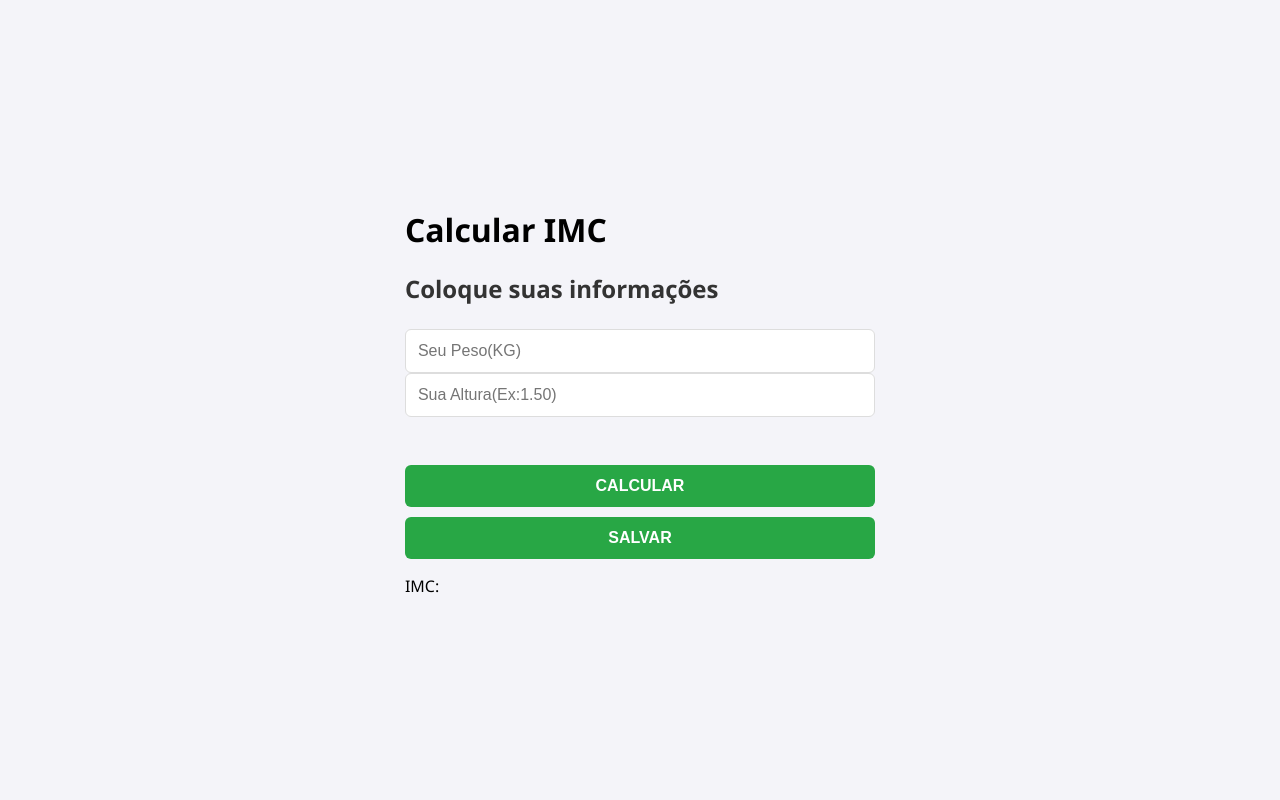
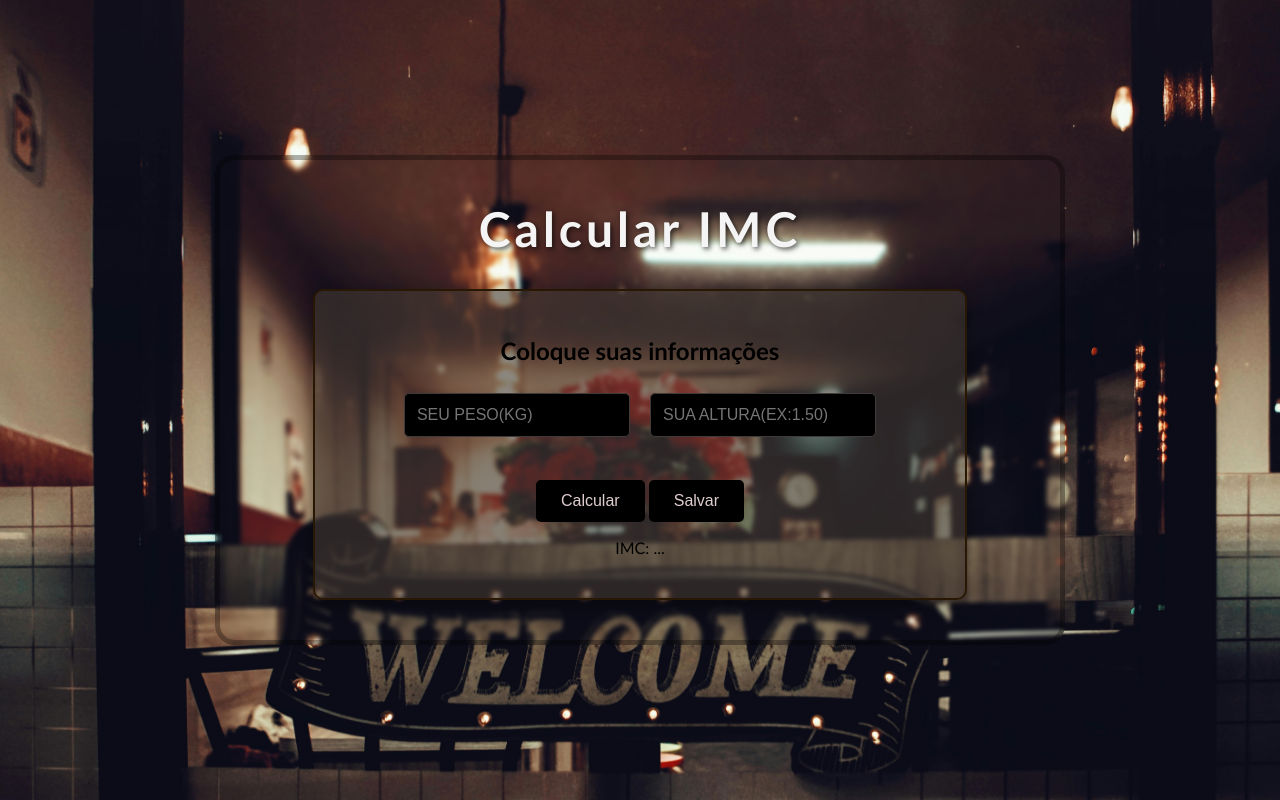
Before and after one commit to Kiumy001/PRJTIMC, a website: page public/index.html in a window 1280 px wide. Drawn offline with Linux system fonts and the light colour scheme.

Commit message:
Update style.css

```diff
--- a/public/style.css
+++ b/public/style.css
@@ -1,16 +1,9 @@
-/* Configurações Globais */
-:root {
-    --primary-color: #28a745;
-    --primary-hover: #218838;
-    --bg-color: #f4f4f9;
-    --text-color: #333;
-    --white: #ffffff;
-    --shadow: 0 4px 12px rgba(0, 0, 0, 0.1);
-}
+body {
+   /*background-color: #3e2f2f;*/
+    background: url('img.jpg') no-repeat center center fixed;
+    background-size: cover;
 
-body {
-    font-family: 'Segoe UI', Tahoma, Geneva, Verdana, sans-serif;
-    background-color: var(--bg-color);
+    font-family: "Gill Sans", sans-serif;
     display: flex;
     justify-content: center;
     align-items: center;
@@ -18,82 +11,88 @@ body {
     margin: 0;
 }
 
-/* Cartão da Calculadora */
-.card {
-    background: var(--white);
-    padding: 2.5rem;
-    border-radius: 12px;
-    box-shadow: var(--shadow);
-    width: 100%;
-    max-width: 350px;
+.container {
+    background-position: center;
+    background-repeat: no-repeat;
+    position: relative;
+    width: 800px;
+    padding: 20px;
+    border-radius: 20px;
+    backdrop-filter: blur(2px);
+    border: 5px solid rgba(0, 0, 0, 0.3);
+    overflow: hidden;
     text-align: center;
+    color: #000000;
 }
 
-h2 {
-    margin-bottom: 1.5rem;
-    color: var(--text-color);
-    font-weight: 600;
+h1 {
+    color: #f4f4f4;
+    font-size: 3em;
+    text-transform: capitalize;
+    letter-spacing: 4px;
+    text-shadow: 2px 2px 5px rgba(11, 11, 11, 0.7);
+    margin-top: 20px;
 }
 
-/* Inputs e Labels */
-.input-group {
-    text-align: left;
-    margin-bottom: 15px;
+.pedido, .carrinho {
+    background-color: rgba(67, 57, 51, 0.6);
+    border-radius: 10px;
+    padding: 25px;
+    margin: 20px auto;
+    max-width: 600px;
+    box-shadow: 0 4px 15px rgba(0, 0, 0, 0.4);
+    border: 2px solid #271703;
 }
 
-label {
-    display: block;
-    font-size: 14px;
-    margin-bottom: 5px;
-    color: #666;
+button {
+    background-color: #000000;
+    color: #dfcece;
+    border: none;
+    border-radius: 5px;
+    padding: 12px 25px;
+    font-size: 1em;
+    text-transform: capitalize;
+    cursor: pointer;
+    transition: background-color 0.3s, transform 0.3s;
+}
+
+button:hover {
+    background-color: #000000;
+    transform: scale(1.05);
 }
 
 input {
-    width: 100%;
     padding: 12px;
-    border: 1px solid #ddd;
-    border-radius: 6px;
-    box-sizing: border-box; /* Garante que o padding não quebre a largura */
-    font-size: 16px;
-    transition: border-color 0.3s;
+    margin: 8px;
+    width: 200px;
+    border: 1px solid #3f3b3b;
+    border-radius: 5px;
+    background-color: #000000;
+    color: #fff;
+    font-size: 1em;
+    text-transform: uppercase;
 }
 
-input:focus {
-    outline: none;
-    border-color: var(--primary-color);
+ul {
+    list-style: none;
+    padding: 0;
 }
 
-/* Botão */
-button {
-    width: 100%;
+li {
+    margin-bottom: 15px;
+    display: flex;
+    justify-content: space-between;
+    align-items: center;
     padding: 12px;
-    background-color: var(--primary-color);
-    color: white;
-    border: none;
-    border-radius: 6px;
-    cursor: pointer;
-    font-size: 16px;
-    font-weight: bold;
+    border: 2px solid #000000;
+    border-radius: 5px;
+    background-color: #000000;
+    color: #fff;
     text-transform: uppercase;
-    transition: background 0.3s;
-    margin-top: 10px;
 }
 
-button:hover {
-    background-color: var(--primary-hover);
+li:hover {
+    background-color: #000000;
+    color: #ffffff;
+    transform: scale(1.02);
 }
-
-/* Resultado */
-#resultado {
-    margin-top: 20px;
-    padding: 15px;
-    border-radius: 6px;
-    display: none; /* Escondido até o cálculo ser feito */
-    line-height: 1.6;
-}
-
-.sucesso {
-    background: #d4edda;
-    color: #155724;
-    border: 1px solid #c3e6cb;
-}
```
